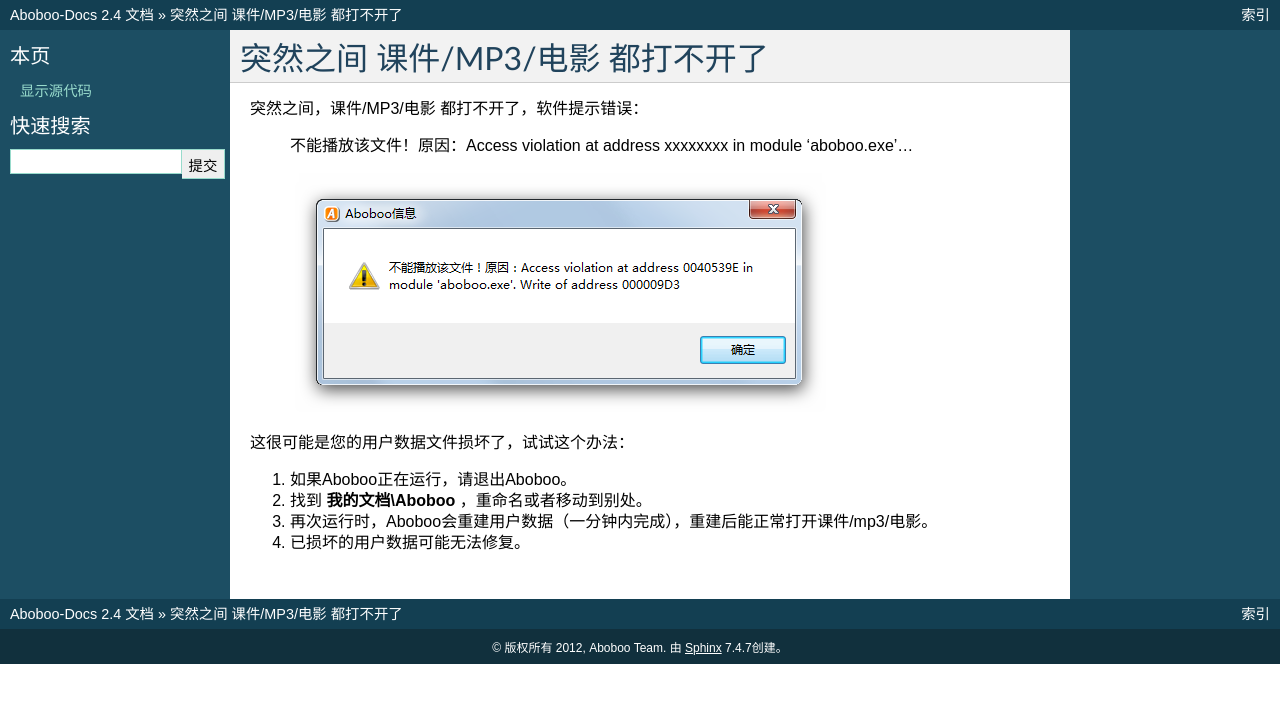
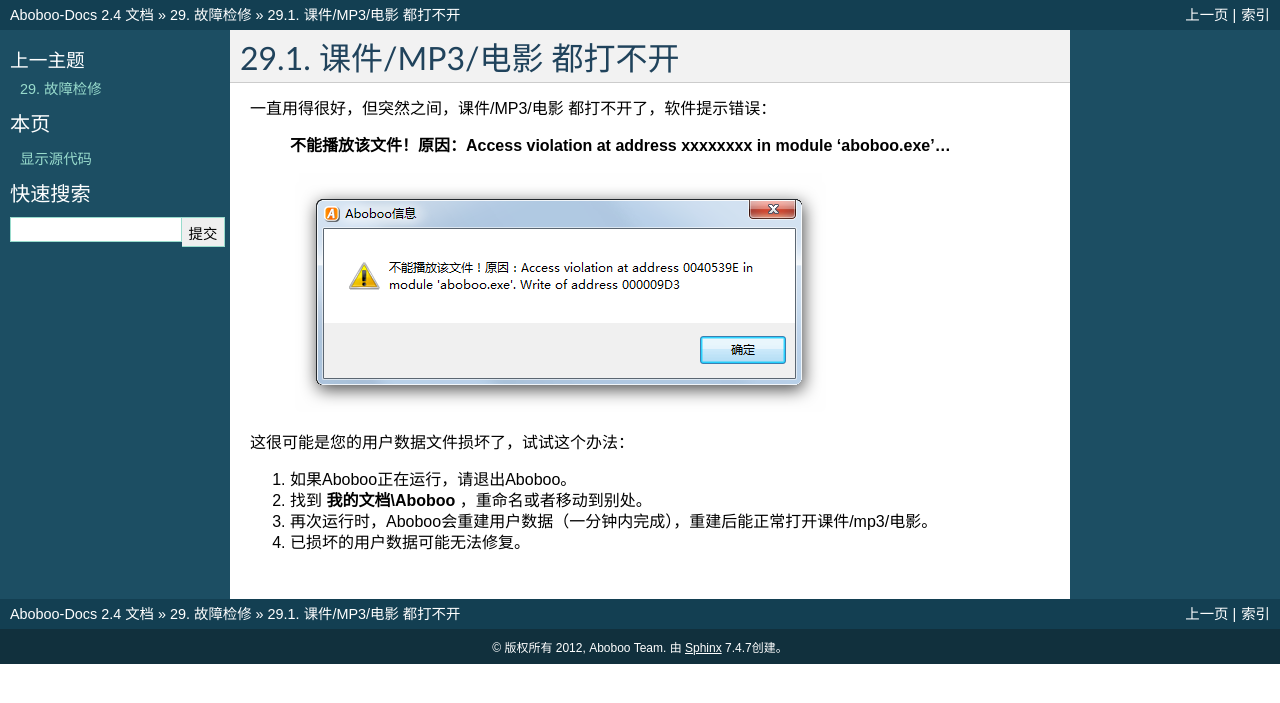
Before and after one commit to aboboo/Aboboo-Docs, a Sphinx documentation site: the page built from source/troubleshooting/yong-hu-shu-ju-sun-huai.rst, in a window 1280 px wide. Shown: the top 703 px of the page. Built offline with Sphinx 7.4.7, drawn with Linux system fonts in a browser that asks for light colours; pages that are not in the unit, such as notebooks, are missing from menus.

Commit message:
修整文字

```diff
--- a/source/index.rst
+++ b/source/index.rst
@@ -35,6 +35,11 @@
    ke-jian-zhi-zuo
    faq
 
+   howto/index
+   topics/index
+   troubleshooting/index
+
+
 Getting help
 ============
    :doc:`如何做到 <howto/index>`
--- a/source/troubleshooting/yong-hu-shu-ju-sun-huai.rst
+++ b/source/troubleshooting/yong-hu-shu-ju-sun-huai.rst
@@ -1,11 +1,13 @@
-突然之间 课件/MP3/电影 都打不开了
-####################
+课件/MP3/电影 都打不开
+##############
 
-突然之间，课件/MP3/电影 都打不开了，软件提示错误：
+一直用得很好，但突然之间，课件/MP3/电影 都打不开了，软件提示错误：
 
-    不能播放该文件！原因：Access violation at address xxxxxxxx in module 'aboboo.exe'...
 
-    .. image:: /images/troubleshooting/yong-hu-shu-ju-sun-huai.png
+  **不能播放该文件！原因：Access violation at address xxxxxxxx in module 'aboboo.exe'...**
+
+  .. image::
+    /images/troubleshooting/yong-hu-shu-ju-sun-huai.png
 
 这很可能是您的用户数据文件损坏了，试试这个办法：
 
```
